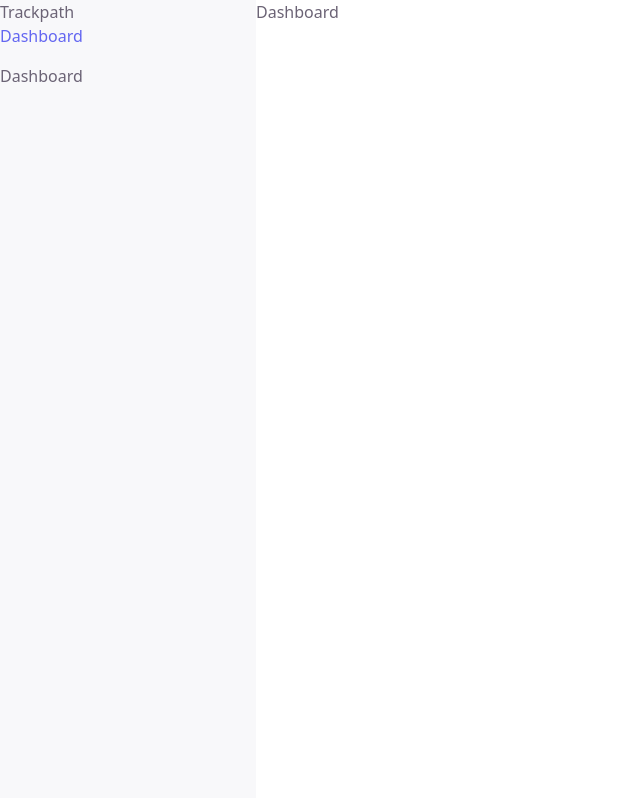
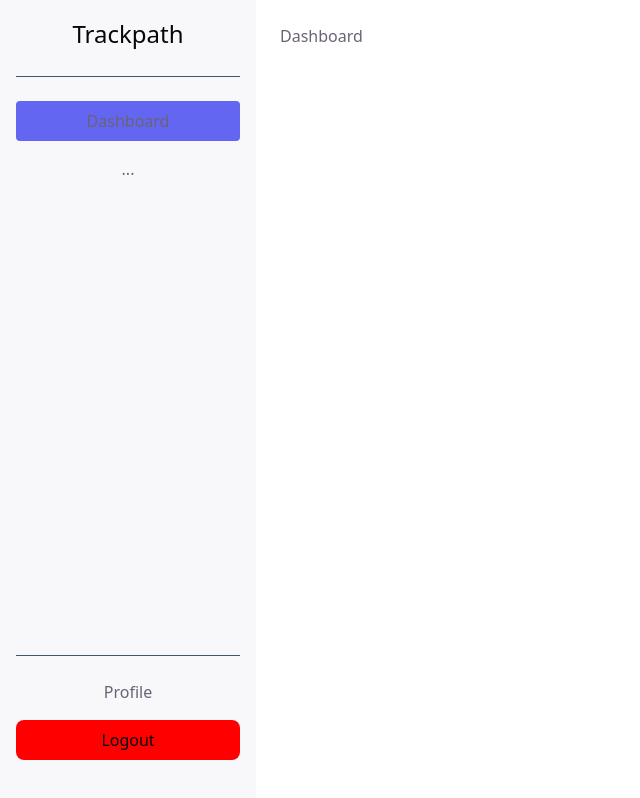
Before and after one commit to HarshPandey-07/trackpath, a React app in the folder frontend/: page / in a window 1280 px wide. Shown: the whole page, without its empty margins (0-640 px from the left). Built offline with nearby package versions, Linux system fonts and the light colour scheme; no server answers; the HTML template or start-up script is replaced by a standard one.

Commit message:
Sidebar structure finished

```diff
--- a/frontend/src/App.css
+++ b/frontend/src/App.css
@@ -13,3 +13,19 @@ button {
 		background-color: #9e20ff;
 	}
 }
+
+.button-red {
+	background-color: red;
+	color: var(--text-primary);
+	border-radius: 8px;
+	padding: 8px;
+	cursor: pointer;
+
+	&:hover {
+		background-color: #ff3b3b;
+	}
+
+	&:active {
+		background-color: #bb0000;
+	}
+}
--- a/frontend/src/component/Sidebar.jsx
+++ b/frontend/src/component/Sidebar.jsx
@@ -1,25 +1,38 @@
 import { NavLink } from "react-router-dom";
 const Sidebar = () => {
 	return (
-		<nav className="fixed left-0 top-0 h-dvh w-64 bg-(--sidebar)">
-			<p>Trackpath</p>
-			<div className="flex justify-center align-middle flex-col gap-4">
+		<nav className="fixed flex flex-col left-0 top-0 h-dvh w-64 bg-(--sidebar) p-4">
+			<h1 className="text-center">Trackpath</h1>
+			<div className="w-full border-t border-slate-600 my-6"></div>
+			<div className="flex flex-col text-center gap-2">
 				<NavLink
 					to={"/"}
 					className={({ isActive }) =>
-						isActive ? "text-(--accent)" : ""
+						`${isActive ? "bg-(--accent)" : ""} p-2 w-full rounded hover:bg-(--accent-bg)`
 					}
 				>
 					Dashboard
 				</NavLink>
 				<NavLink
-					to={"/login"}
+					to={"/login"} // For test purpose later add
 					className={({ isActive }) =>
-						isActive ? "text-(--accent)" : ""
+						`${isActive ? "bg-(--accent)" : ""} p-2 w-full rounded hover:bg-(--accent-bg)`
 					}
 				>
-					Dashboard
+					...
 				</NavLink>
+			</div>
+			<div className="mt-auto mb-6 flex flex-col text-center gap-2">
+				<div className="w-full border-t border-slate-600 my-2"></div>
+				<NavLink
+					to={"/login"} // For test purpose later add
+					className={({ isActive }) =>
+						`${isActive ? "bg-(--accent)" : ""} p-2 w-full rounded hover:bg-(--accent-bg)`
+					}
+				>
+					Profile
+				</NavLink>
+				<button className="button-red">Logout</button>
 			</div>
 		</nav>
 	);
--- a/frontend/src/layout/AppLayout.jsx
+++ b/frontend/src/layout/AppLayout.jsx
@@ -5,7 +5,7 @@ const AppLayout = () => {
 	return (
 		<div className="min-h-screen">
 			<Sidebar />
-			<main className="ml-64 min-h-screen ">
+			<main className="ml-64 min-h-screen p-6">
 				<Outlet />
 			</main>
 		</div>
```
